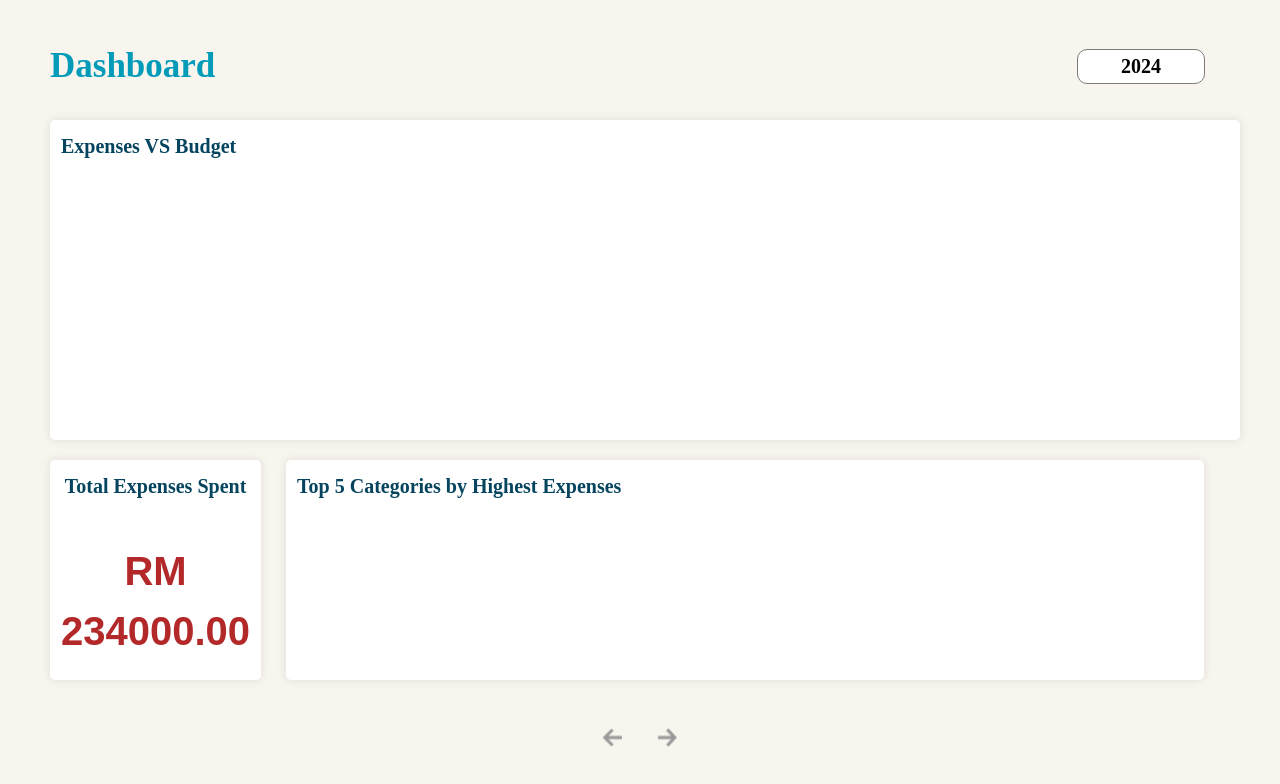
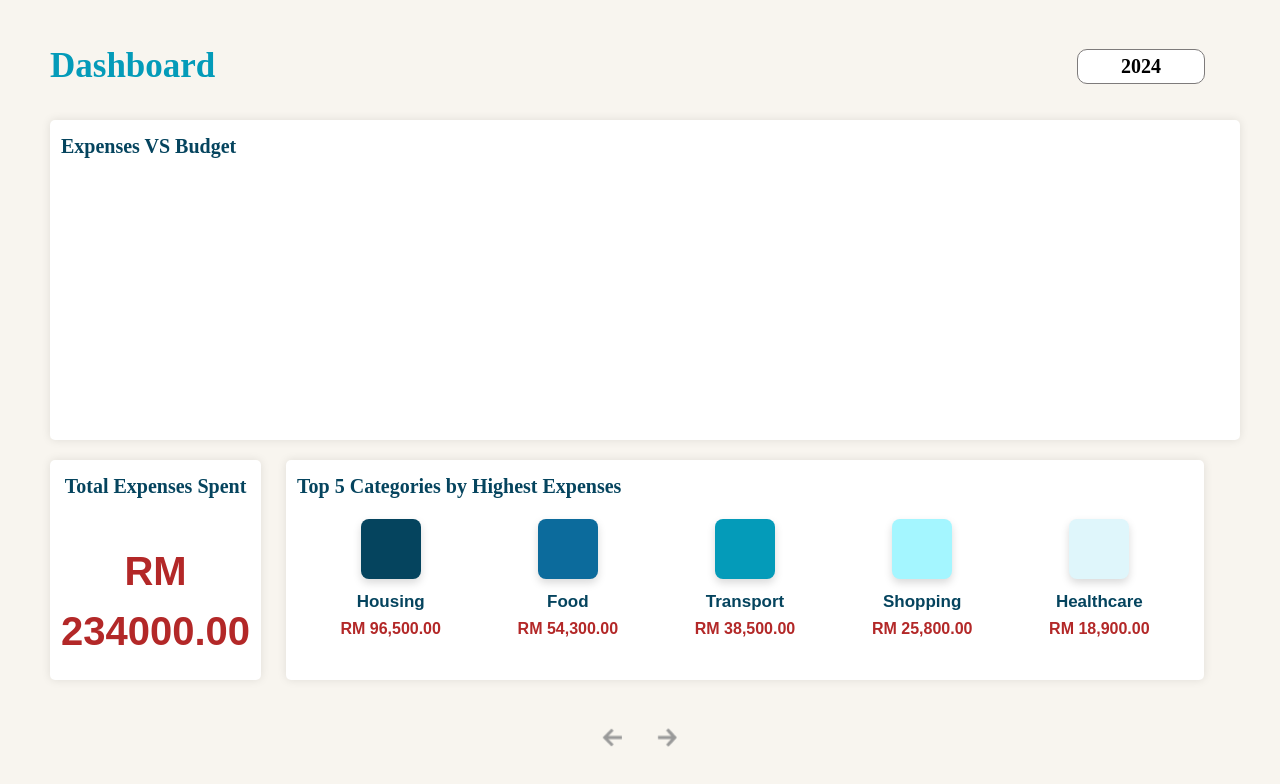
Before and after one commit to MaisarahQistina/fintrack, a React (Create React App) app: page /dashboard in a window 1280 px wide. Both pictures are taken after a click on the picture 667 px from the left and 809 px from the top of the page. Shown: the part 72-856 px from the top of the page. Built offline with nearby package versions, Linux system fonts and the light colour scheme.

Commit message:
update dashboard - top 5 categories

```diff
--- a/src/Dashboard/Dashboard.module.css
+++ b/src/Dashboard/Dashboard.module.css
@@ -308,7 +308,7 @@
     border: 1px solid transparent;
     border-radius: 5px;
     width: 90%;
-    height: 27.5vh;
+    min-height: 27.5vh;
     background-color: white;
     padding: 10px;
     box-shadow: 0px 0px 10px rgba(0, 0, 0, 0.1);
@@ -320,3 +320,65 @@
     text-align: left;
     padding-left: 10px;
 }
+
+/* Top 5 Categories styling */
+.categoriesContainer {
+    display: flex;
+    flex-direction: row;
+    justify-content: space-around;
+    align-items: flex-start;
+    width: 100%;
+    padding: 18px 5px;
+  }
+
+  .categoryBox {
+    display: flex;
+    flex-direction: column;
+    align-items: center;
+    width: 18%;
+  }
+
+  .categorySquare {
+    width: 60px;
+    height: 60px;
+    border-radius: 8px;
+    margin-bottom: 10px;
+    box-shadow: 0px 4px 8px rgba(0, 0, 0, 0.15);
+  }
+
+  .category1 {
+    background-color: #05445E; /* Darkest blue */
+  }
+
+  .category2 {
+    background-color: #0C6B9C; /* Dark blue */
+  }
+
+  .category3 {
+    background-color: #049BB9; /* Medium blue */
+  }
+
+  .category4 {
+    background-color: #A4F6FF; /* Light blue-green */
+  }
+
+  .category5 {
+    background-color: #DFF6FB; /* Lightest blue */
+  }
+
+  .categoryName {
+    font-family: 'NATS', sans-serif;
+    font-weight: 700;
+    font-size: 17px;
+    color: #05445E;
+    text-align: center;
+    margin-bottom: 2px;
+  }
+
+  .categoryAmount {
+    font-family: 'NATS', sans-serif;
+    font-weight: 600;
+    font-size: 16px;
+    color: #B32828;
+    text-align: center;
+  }
--- a/src/Dashboard/DashboardYearContainer.js
+++ b/src/Dashboard/DashboardYearContainer.js
@@ -2,6 +2,31 @@ import React from "react";
 import styles from "./Dashboard.module.css"; // Keep same CSS file
 
 function DashboardContainer() {
+    // Sample data for top 5 categories
+    const topCategories = [
+        { name: "Housing", amount: 96500.00, class: styles.category1 },
+        { name: "Food", amount: 54300.00, class: styles.category2 },
+        { name: "Transport", amount: 38500.00, class: styles.category3 },
+        { name: "Shopping", amount: 25800.00, class: styles.category4 },
+        { name: "Healthcare", amount: 18900.00, class: styles.category5 }
+    ];
+
+    // Sort categories by amount
+    const sortedCategories = [...topCategories].sort((a, b) => b.amount - a.amount);
+    const colorClasses = [
+        styles.category1, // Darkest blue for highest expense
+        styles.category2,
+        styles.category3,
+        styles.category4,
+        styles.category5  // Lightest blue for lowest expense
+    ];
+
+    // Create final data with updated class assignments
+    const categoriesWithClasses = sortedCategories.map((category, index) => ({
+        ...category,
+        class: colorClasses[index]
+    }));
+
     return (
         <div className={styles.dashboard2Wrapper}>
             <section className={styles.dashboardContainer3}>
@@ -16,6 +41,19 @@ function DashboardContainer() {
 
                 <section className={styles.dashboardContainer5}>
                     Top 5 Categories by Highest Expenses
+
+                    <div className={styles.categoriesContainer}>
+                        {categoriesWithClasses.map((category, index) => (
+                            <div key={index} className={styles.categoryBox}>
+                                <div className={`${styles.categorySquare} ${category.class}`}></div>
+                                <div className={styles.categoryName}>{category.name}</div>
+                                <div className={styles.categoryAmount}>RM {category.amount.toLocaleString('en-MY', {
+                                    minimumFractionDigits: 2,
+                                    maximumFractionDigits: 2
+                                })}</div>
+                            </div>
+                        ))}
+                    </div>
                 </section>
             </div>
         </div>
```
Lines whose indentation alone changed are shown as unchanged.
